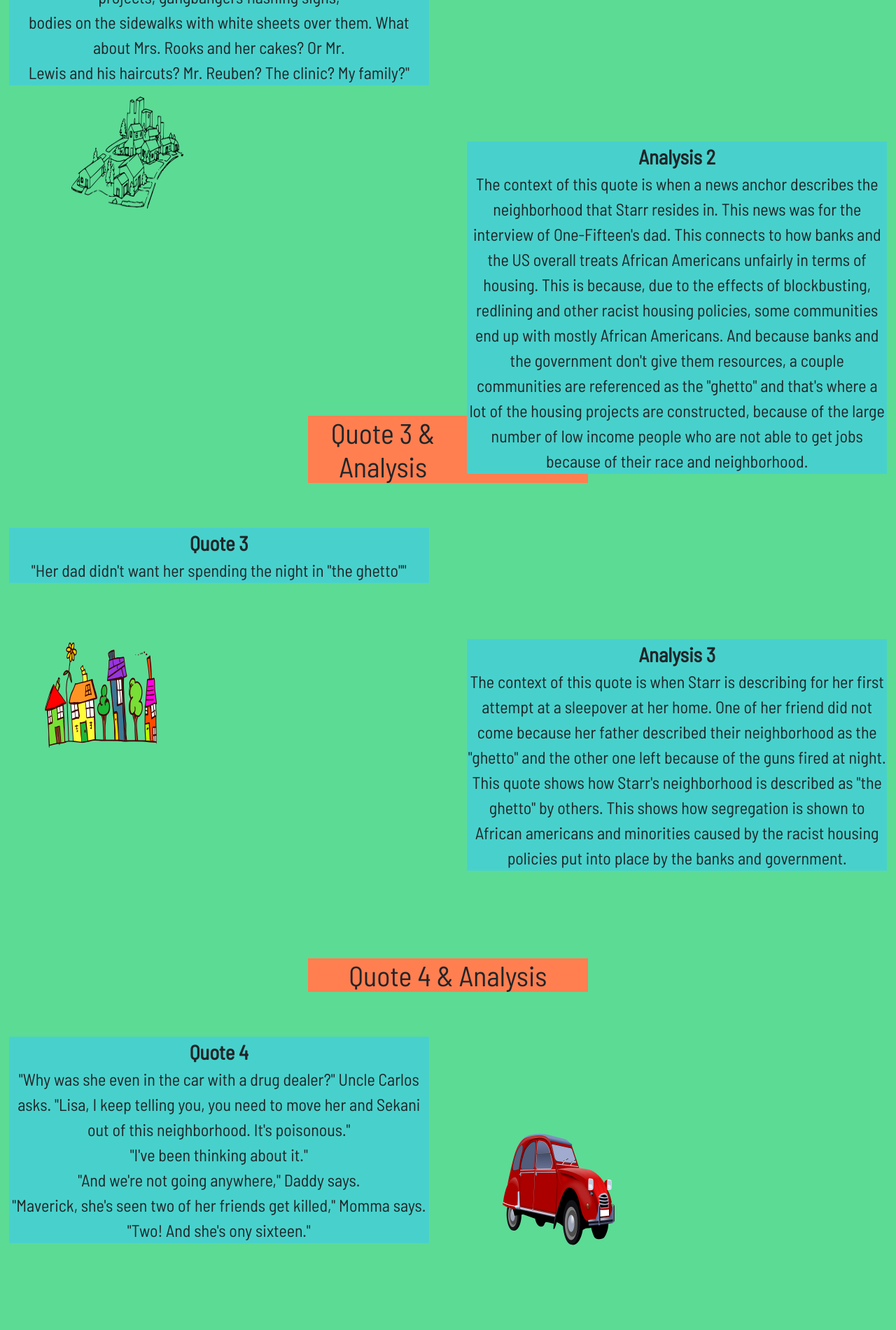
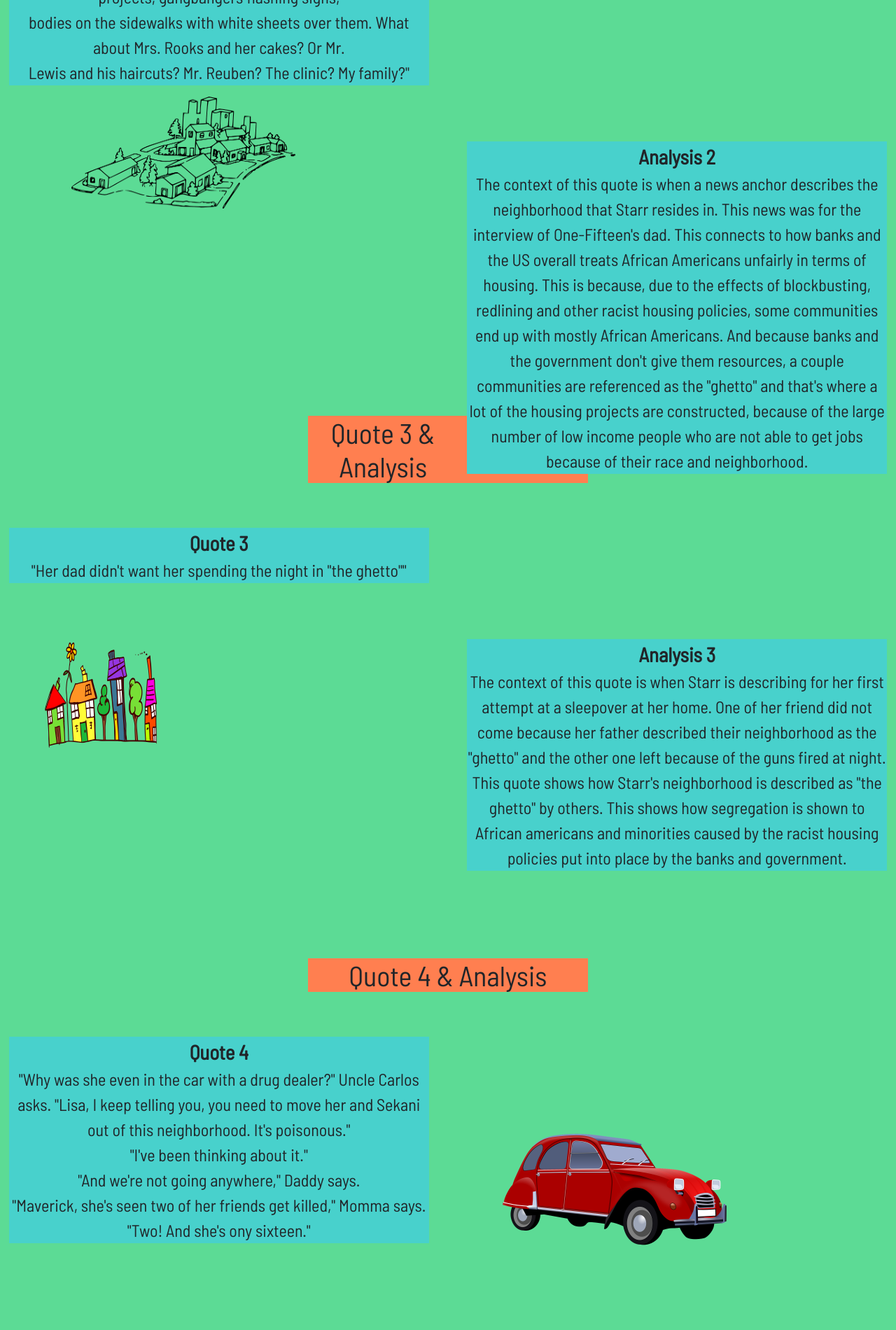
Before and after one commit to rithvikch/rithvikch.github.io, a plain HTML site: page index.html in a window 1280 px wide. Shown: the part 2520-4420 px from the top of the page at 70% size. Drawn offline with nearby package versions, Linux system fonts and the light colour scheme.

Commit message:
Update index.html

```diff
--- a/index.html
+++ b/index.html
@@ -48,7 +48,7 @@
 <div class = "quote-div">
     <h1 class = "quote">Quote 2 & Analysis</h1>
     <p class = "sum"><b style="font-size: 120%;">Quote 2</b><br>"I tense as footage of my neighborhood, my home, is shown. It's like they picked the worst parts-the<br> drug addicts roaming the streets, the broken down Cedar Grove projects, gangbangers flashing signs,<br> bodies on the sidewalks with white sheets over them. What about Mrs. Rooks and her cakes? Or Mr.<br> Lewis and his haircuts? Mr. Reuben? The clinic? My family?"</p>
-    <img class = "quote-img" style = "width: 10em; height: 10em; margin-left: 8%; "src = "town-36095_1280.png" alt = "mon">
+    <img class = "quote-img" style = "width: 20em; height: 10em; margin-left: 8%; "src = "town-36095_1280.png" alt = "mon">
     <p class = "sum" style="float: right; margin-right: 1%;"><b style="font-size: 120%;">Analysis 2</b><br>The context of this quote is when a news anchor describes the neighborhood that Starr resides in. This news was for the interview of One-Fifteen's dad. This connects to how banks and the US overall treats African Americans unfairly in terms of housing. This is because, due to the effects of blockbusting, redlining and other racist housing policies, some communities end up with mostly African Americans. And because banks and the government don't give them resources, a couple communities are referenced as the "ghetto" and that's where a lot of the housing projects are constructed, because of the large number of low income people who are not able to get jobs because of their race and neighborhood.
     </p>
 </div>
@@ -70,7 +70,7 @@
 
     <p class = "sum"><b style="font-size: 120%;">Quote 4</b><br>"Why was she even in the car with a drug dealer?" Uncle Carlos asks. "Lisa, I keep telling you, you need to move her and Sekani out of this neighborhood. It's poisonous."<br>"I've been thinking about it."<br>"And we're not going anywhere," Daddy says.<br>"Maverick, she's seen two of her friends get killed," Momma says. "Two! And she's ony sixteen."</p>
 
-    <img class = "quote-img" style="width: 10em; height: 10em; margin-left: 8%;" src = "car-33633_1280.png" alt = "mon">
+    <img class = "quote-img" style="width: 20em; height: 10em; margin-left: 8%;" src = "car-33633_1280.png" alt = "mon">
 
 
     <p class = "sum" style="float: right; margin-right: 1%;"><b style="font-size: 120%;">Analysis 4</b><br>This quote is stated by Uncle Carlos after Khalil died in the car while Starr was in the car with him. Uncle Carlos is worried for Starr's safety in this neighborhood. This quote shows how this neighborhood is poisonous as Starr already saw two of her friends die in front of her. The danger of this neighborhood is apparent and even though Starr's family is able to afford moving, a lot of other families in Garden Heights cannot move due to lack of resources and money that is provided to them by the banks and the government.
@@ -84,7 +84,7 @@
     <p class = "sum"><b style="font-size: 120%;">Quote 5</b><br>"Exactly. drugs come from somewhere, and they're destroying our community," he says. You got<br>folks like Brenda, who think they need them to survive, and then you got the Khalils, who think they need<br>to sell them to survive. The Brendas can't get jobs unless they're clean, and they can't pay for rehab<br>unless they got jobs. When the Khalils get arrested for selling drugs, they either spend most of their life in prison, another billion-dollar industry, or they have a hard time getting a real job and probably start<br>selling drugs again. That's the hate they're giving us, baby, a system designed against us. That's Thug<br>Life."</p>
 
 
-    <img class = "quote-img" style = "margin-bottom: 25%;"src = "bag-147782_1280.png" alt = "mon">
+    <img class = "quote-img" style = "margin-bottom: 25%; width: 20em; height: 10em;"src = "bag-147782_1280.png" alt = "mon">
 
 
 
```
